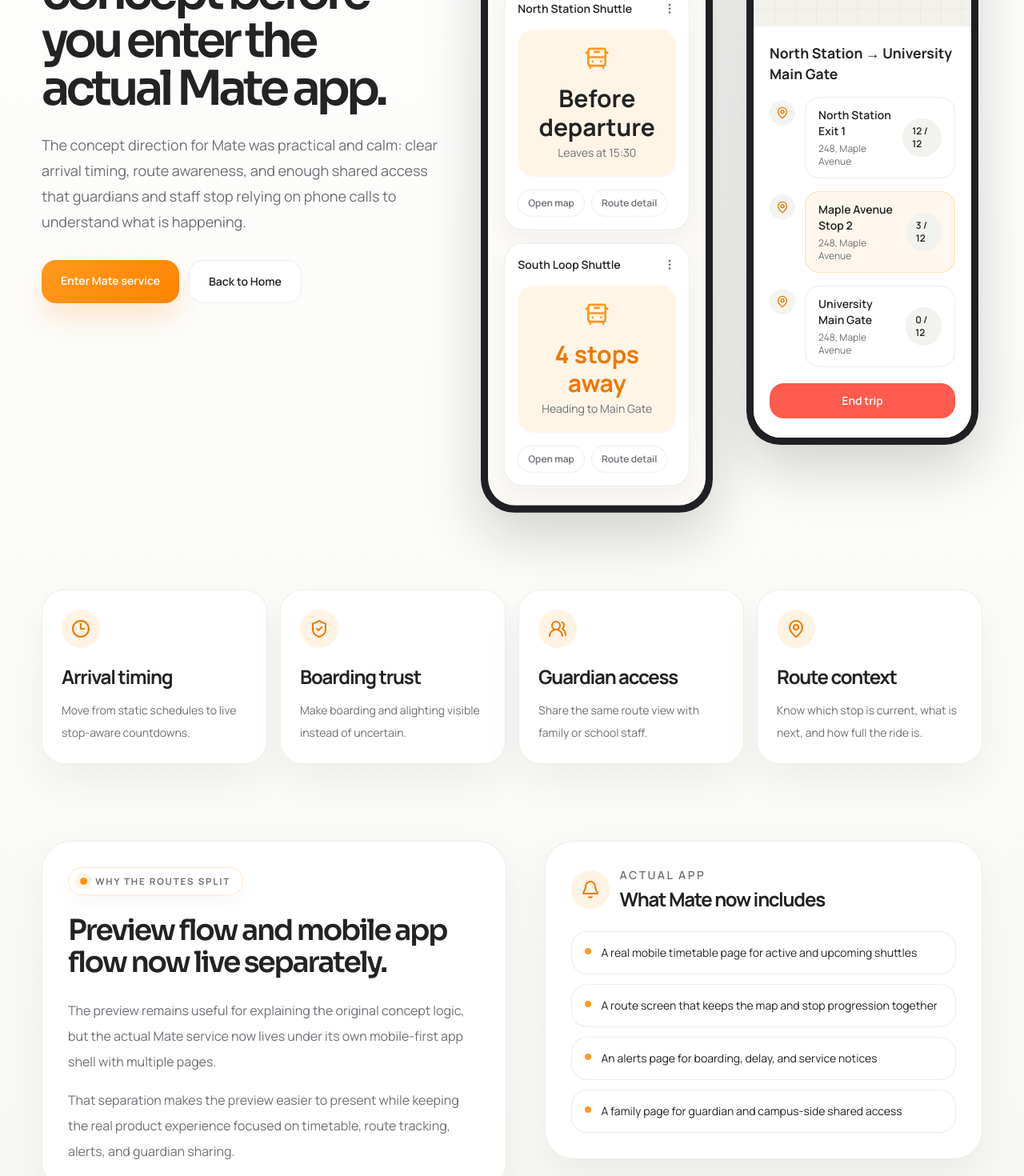
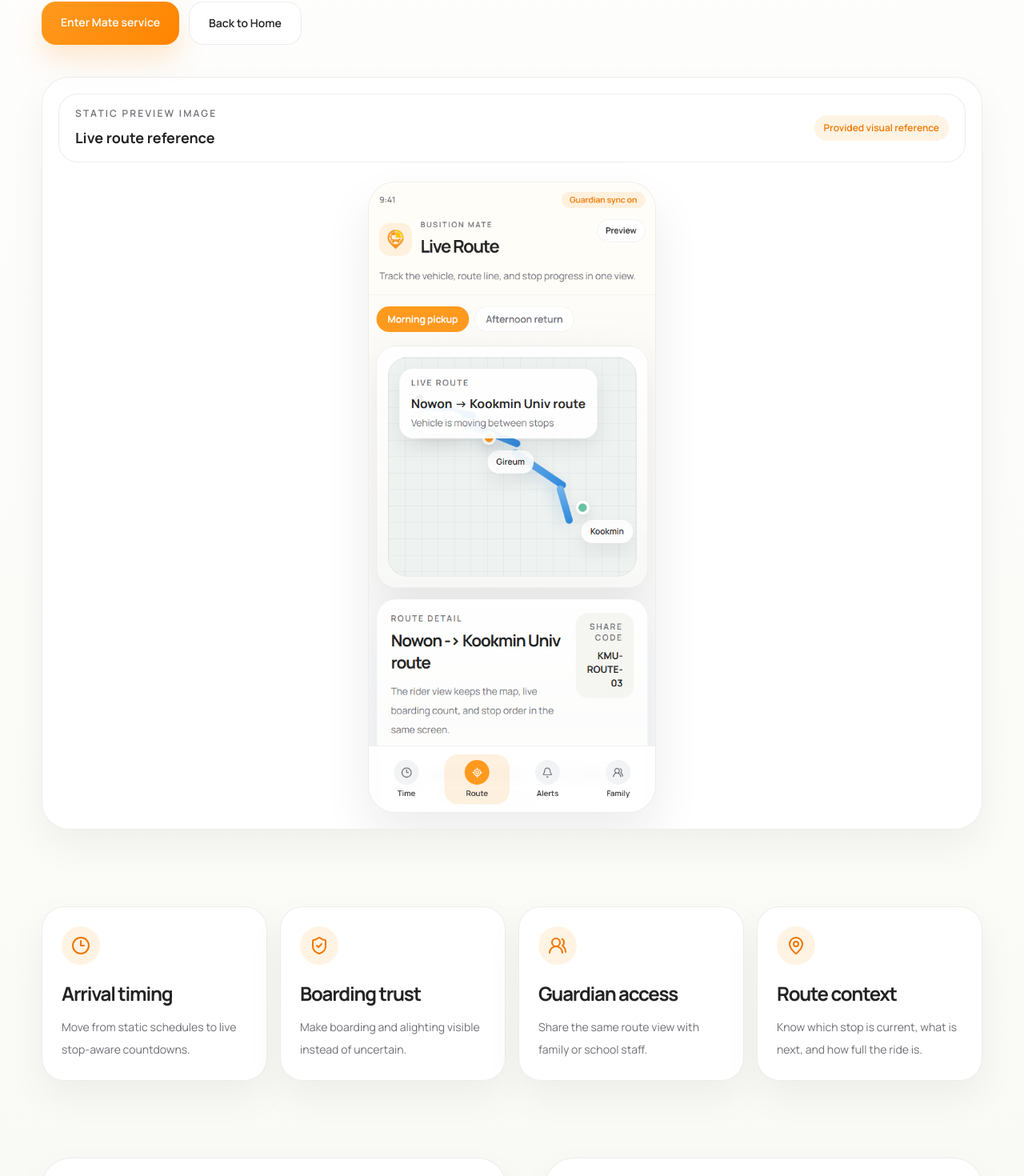
Before and after one commit to busition/busition-demo, a Next.js app: page /mate-preview in a window 1280 px wide. Shown: the part 540-2010 px from the top of the page at 80% size. Built offline with nearby package versions, Linux system fonts and the light colour scheme.

Commit message:
Use static mate preview reference image

```diff
--- a/src/app/mate-preview/page.tsx
+++ b/src/app/mate-preview/page.tsx
@@ -1,8 +1,8 @@
+import Image from "next/image";
 import Link from "next/link";
 import type { Metadata } from "next";
-import { Bell, Clock3, MapPin, ShieldCheck, UsersRound } from "lucide-react";
+import { Bell, Clock3, ImageIcon, MapPin, ShieldCheck, UsersRound } from "lucide-react";
 
-import { MateRouteScreen, MateTimetableScreen, PhoneFrame } from "@/components/mockup-screens";
 import { SiteShell } from "@/components/site-shell";
 
 export const metadata: Metadata = {
@@ -15,8 +15,8 @@ export default function MatePreviewPage() {
   return (
     <SiteShell>
       <main className="mx-auto max-w-[1240px] px-4 pb-20 pt-12 sm:px-6 lg:px-8 lg:pb-28">
-        <section className="grid gap-12 lg:grid-cols-[0.88fr_1.12fr] lg:items-center">
-          <div>
+        <section>
+          <div className="max-w-[760px]">
             <div className="section-kicker">Busition for Mate Preview</div>
             <h1 className="mt-6 font-display text-5xl font-semibold tracking-[-0.08em] text-[var(--foreground)] sm:text-6xl">
               The mobile concept before you enter the actual Mate app.
@@ -42,13 +42,33 @@ export default function MatePreviewPage() {
             </div>
           </div>
 
-          <div className="flex flex-wrap items-center justify-center gap-8">
-            <PhoneFrame className="animate-float-mid scale-[0.96] sm:scale-100">
-              <MateTimetableScreen />
-            </PhoneFrame>
-            <PhoneFrame className="animate-float-slow hidden sm:block">
-              <MateRouteScreen />
-            </PhoneFrame>
+          <div className="mt-10 concept-card overflow-hidden rounded-[34px] p-4 sm:p-5">
+            <div className="flex flex-wrap items-center justify-between gap-3 rounded-[24px] border border-[var(--line)] bg-white px-4 py-4 sm:px-5">
+              <div>
+                <p className="text-xs font-semibold uppercase tracking-[0.18em] text-[var(--foreground-soft)]">
+                  Static preview image
+                </p>
+                <p className="mt-2 text-lg font-bold text-[var(--foreground)]">
+                  Live route reference
+                </p>
+              </div>
+              <span className="rounded-full bg-[rgba(255,154,31,0.12)] px-3 py-2 text-xs font-semibold text-[var(--accent-deep)]">
+                Provided visual reference
+              </span>
+            </div>
+
+            <div className="mt-6 flex justify-center">
+              <div className="w-full max-w-[360px] overflow-hidden rounded-[34px] border border-[var(--line)] bg-white shadow-[0_28px_60px_rgba(26,26,26,0.08)]">
+                <Image
+                  src="/previews/mate-live-route-preview.png"
+                  alt="Static Busition Mate live route preview"
+                  width={523}
+                  height={1149}
+                  className="h-auto w-full"
+                  priority
+                />
+              </div>
+            </div>
           </div>
         </section>
 
@@ -93,20 +113,19 @@ export default function MatePreviewPage() {
 
         <section className="grid gap-12 py-20 sm:py-24 lg:grid-cols-[1fr_0.94fr] lg:items-start">
           <div className="concept-card rounded-[36px] p-6 sm:p-8">
-            <div className="section-kicker">Why the routes split</div>
+            <div className="section-kicker">Why the preview changed</div>
             <h2 className="mt-6 font-display text-4xl font-semibold tracking-[-0.06em] text-[var(--foreground)]">
-              Preview flow and mobile app flow now live separately.
+              The live mockup is gone. This preview now uses a fixed image reference.
             </h2>
             <div className="mt-6 space-y-4 text-base leading-8 text-[var(--foreground-soft)]">
               <p>
-                The preview remains useful for explaining the original concept logic,
-                but the actual Mate service now lives under its own mobile-first app shell
-                with multiple pages.
+                The previous version rendered web-built Mate mockups directly in the preview page.
+                This version keeps the preview intentionally static so it reads more like a clean
+                concept sheet for route tracking and guardian sharing.
               </p>
               <p>
-                That separation makes the preview easier to present while keeping the
-                real product experience focused on timetable, route tracking, alerts, and
-                guardian sharing.
+                The actual Mate service still lives separately under its own mobile-first app shell
+                with timetable, route tracking, alerts, and family pages.
               </p>
             </div>
           </div>
@@ -118,20 +137,20 @@ export default function MatePreviewPage() {
               </div>
               <div>
                 <p className="text-sm font-semibold uppercase tracking-[0.18em] text-[var(--foreground-soft)]">
-                  Actual app
+                  Preview mode
                 </p>
                 <h3 className="mt-1 text-2xl font-bold tracking-[-0.05em] text-[var(--foreground)]">
-                  What Mate now includes
+                  What this image communicates
                 </h3>
               </div>
             </div>
 
             <div className="mt-6 space-y-3">
               {[
-                "A real mobile timetable page for active and upcoming shuttles",
-                "A route screen that keeps the map and stop progression together",
-                "An alerts page for boarding, delay, and service notices",
-                "A family page for guardian and campus-side shared access",
+                "A mobile-first live route screen with one clear primary flow",
+                "Guardian sync status presented without heavy setup or clutter",
+                "Route map, stop labels, and trip detail in one vertical layout",
+                "A cleaner distinction between marketing preview and real app",
               ].map((item) => (
                 <div
                   key={item}
```
Also changed, not shown: public/previews/mate-live-route-preview.png (added).
